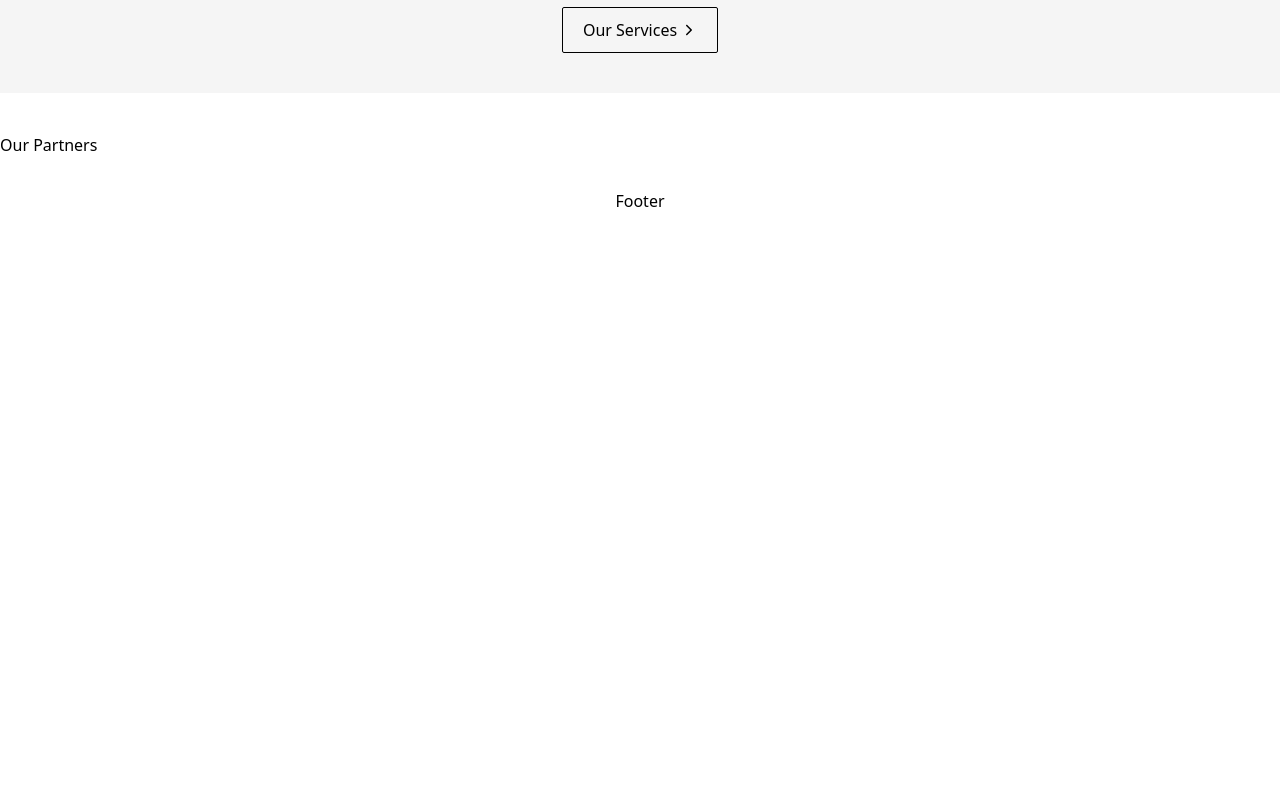
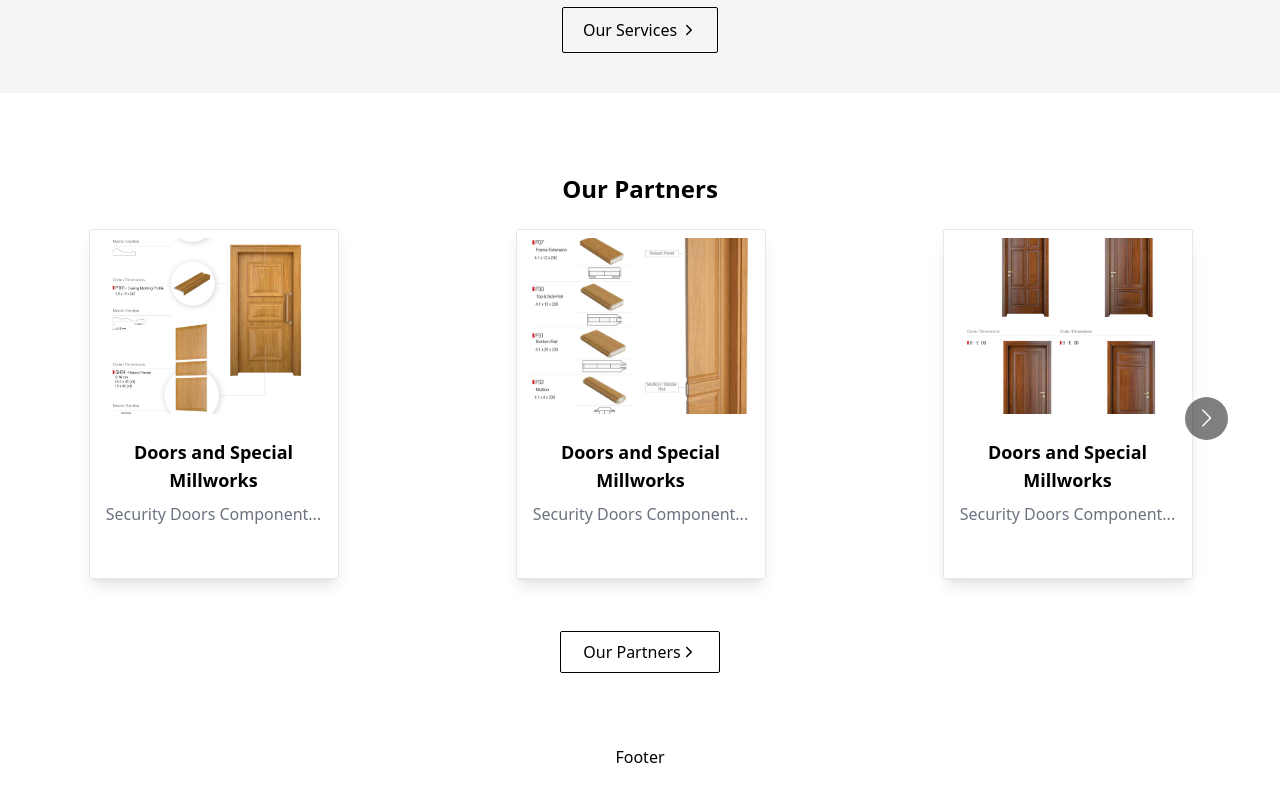
Before and after one commit to Mehdi-Jafarpour/teromix, a React (Create React App) app: page / in a window 1280 px wide. Shown: the part 2980-3781 px from the top of the page. Before the commit the page ends 3225 px from the top, so only its background shows below. Built offline with nearby package versions, Linux system fonts and the light colour scheme.

Commit message:
partners done

```diff
--- a/src/components/Home.js
+++ b/src/components/Home.js
@@ -1,6 +1,7 @@
 import { useData } from '../context/DataContext';
 import { IoIosArrowForward } from "react-icons/io";
 import ProjectCarousel from './ProjetCarousel';
+import PartnerCarousel from './PartnerCarousel'
 
 function Home() {
   const data = useData();
@@ -118,10 +119,7 @@ function Home() {
     </section>
 
       {/* Partners Slider Section */}
-      <section id="partners-slider">
-        {/* We'll add more details here later */}
-        <h2>Our Partners</h2>
-      </section>
+      <PartnerCarousel partners={data.partners}/>
     </div>
   );
 }
--- /dev/null
+++ b/src/components/PartnerCarousel.js
@@ -0,0 +1,55 @@
+import React from 'react';
+import Carousel from 'react-multi-carousel';
+import 'react-multi-carousel/lib/styles.css';
+import { IoIosArrowForward } from 'react-icons/io';
+
+const responsive = {
+  superLargeDesktop: { breakpoint: { max: 4000, min: 3000 }, items: 4 },
+  desktop: { breakpoint: { max: 3000, min: 1024 }, items: 4 },
+  tablet: { breakpoint: { max: 1024, min: 464 }, items: 3 },
+  mobile: { breakpoint: { max: 464, min: 0 }, items: 1 },
+};
+
+const PartnerCarousel = ({ partners }) => {
+  return (
+    <div className="py-10">
+      <h2 className="text-center text-2xl font-bold mb-6">{partners?.title}</h2>
+      <Carousel
+        responsive={responsive}
+        itemClass="px-4"
+        containerClass="mx-auto"
+      >
+        {partners?.cards.map((card, index) => (
+          <div
+            key={index}
+            className="w-full max-w-[250px] flex flex-col items-center mb-4 mx-auto"
+          >
+            <div className="border rounded-sm overflow-hidden shadow-lg w-full  min-h-[350px]">
+              <img
+                src={card.photos[0]}
+                alt={card.name}
+                className="w-full h-48 object-cover p-2"
+              />
+              <div className="p-4 text-center">
+                <h3 className="text-lg font-semibold">{card.name}</h3>
+                <p className="text-gray-500 mt-2">
+                  {card.description.slice(0, 50) + '...'}
+                </p>
+              </div>
+            </div>
+          </div>
+        ))}
+      </Carousel>
+      <div className="flex justify-center mt-6">
+        <a
+          href="/partners"
+          className="inline-flex items-center justify-center px-3 py-2 border border-black text-black rounded-sm hover:bg-color2 hover:text-color1 transition min-w-40"
+        >
+          Our Partners <IoIosArrowForward />
+        </a>
+      </div>
+    </div>
+  );
+};
+
+export default PartnerCarousel;
```
